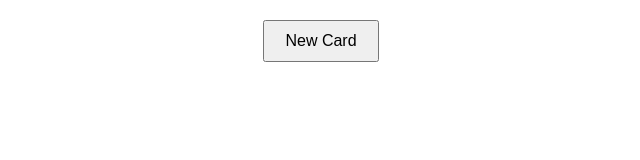
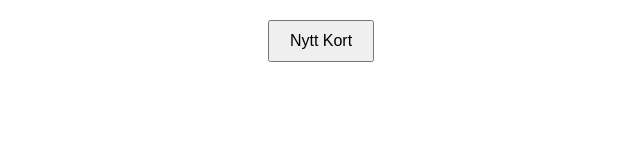
Before and after one commit to NinaAlejandra/Fetch_Api, a plain HTML site: page Cards/index.html in a window 1280 px wide. Shown: the full height of the page, 319-959 px from the left. Drawn offline with Linux system fonts and the light colour scheme.

Commit message:
Changing text to swedish

```diff
--- a/Cards/index.html
+++ b/Cards/index.html
@@ -7,7 +7,7 @@
     <title>Is this your card?</title>
 </head>
 <body>
-    <button id="newCardBtn">New Card
+    <button id="newCardBtn">Nytt Kort
     </button>
     <div id="displayCard" class="displayCard"></div>
 
```
